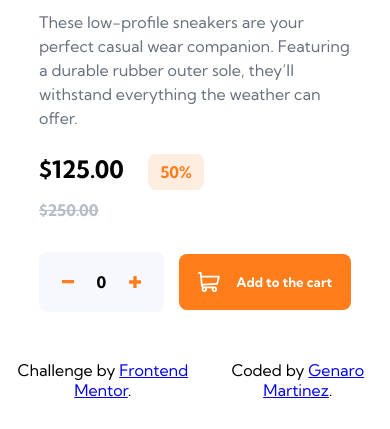
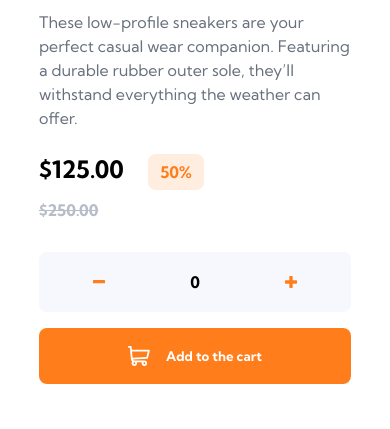
Before and after one commit to GMartinez0210/Ecommerce-Product-FEM, a plain HTML site: page index.html in a window 390 px wide. Shown: the part 643-1072 px from the top of the page. Before the commit the page ends 1043 px from the top, so only its background shows below. Drawn offline with nearby package versions, Linux system fonts and the light colour scheme.

Commit message:
Missing the refactoring

```diff
--- a/styles/styles.css
+++ b/styles/styles.css
@@ -619,6 +619,13 @@ footer p {
     .cart-table {
         margin-inline: 0.5rem;
     }
+    .selling {
+        flex-direction: column;
+        gap: 1rem;
+    }
+    .selling > * {
+        width: 100%;
+    }
 }
 
 @media (max-width: 335px) {
```
